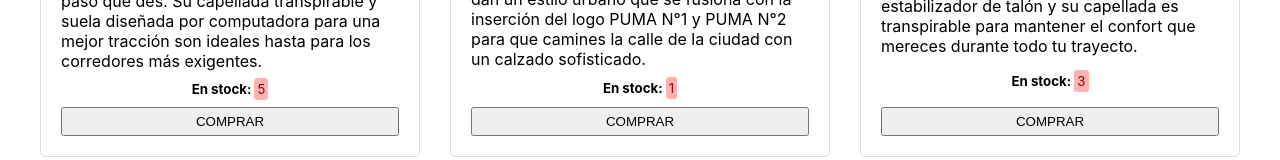
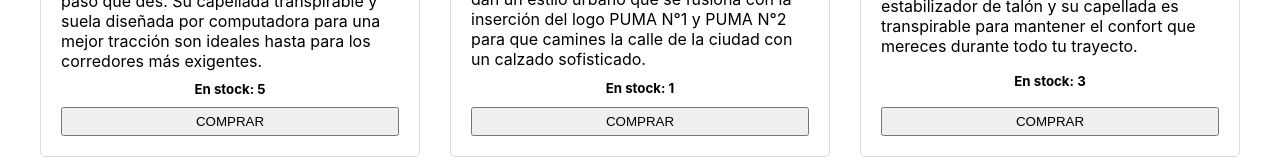
Before and after one commit to FedericohMartin/Front3_Parcial, a React (Create React App) app: page / in a window 1280 px wide. Shown: the part 275-435 px from the top of the page. Built offline with nearby package versions, Linux system fonts and the light colour scheme.

Commit message:
fix stock color with conditional Span

```diff
--- a/src/App.js
+++ b/src/App.js
@@ -15,7 +15,6 @@ function App() {
 
   function addCounter() {
     setCounter(counter + 1)
-    console.log('Incrementando counter en App')
   }
 
   return (
--- a/src/components/Item.js
+++ b/src/components/Item.js
@@ -26,7 +26,7 @@ export default function Item({addCounter, key, name, description, stockInit }) {
     <div className='producto'>
       <h3>{name}</h3>
       <p>{description}</p>
-      <h5>En stock: <span>{stock < 1 ? "Agotado" : stock}</span></h5>
+      <h5>En stock: {stock<1 ? <span >Agotado</span> : stock}</h5>
       {stock > 0
       ? <button onClick={() => onClickHandler()}>COMPRAR</button>
       : <button disabled>SIN STOCK</button>
--- a/src/index.css
+++ b/src/index.css
@@ -3,6 +3,7 @@
   margin: 0;
   box-sizing: border-box;
 }
+
 body {
   margin: 0;
   font-family: -apple-system, BlinkMacSystemFont, 'Segoe UI', 'Roboto', 'Oxygen',
@@ -48,6 +49,7 @@ header p span {
 .producto img{
   width: 200px;
 }
+
 .producto h5{
   text-align: center;
 }
@@ -59,6 +61,7 @@ header p span {
   color: rgb(155, 0, 0);
   border-radius: 3px;
 }
+
 .producto button{
   padding: 5px;
   text-transform: uppercase;
```
Also changed, not shown: demoReactFE3.gif (deleted).
